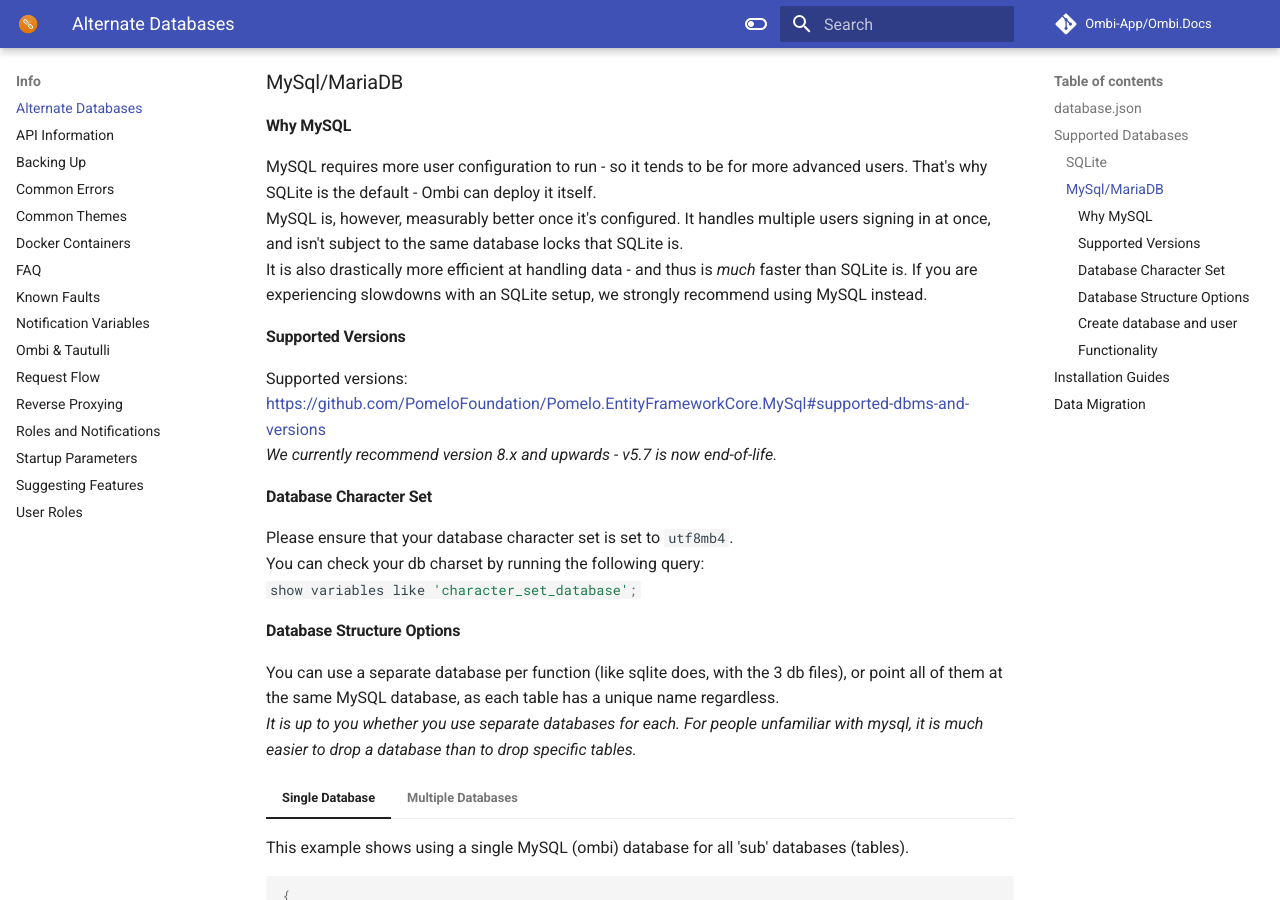
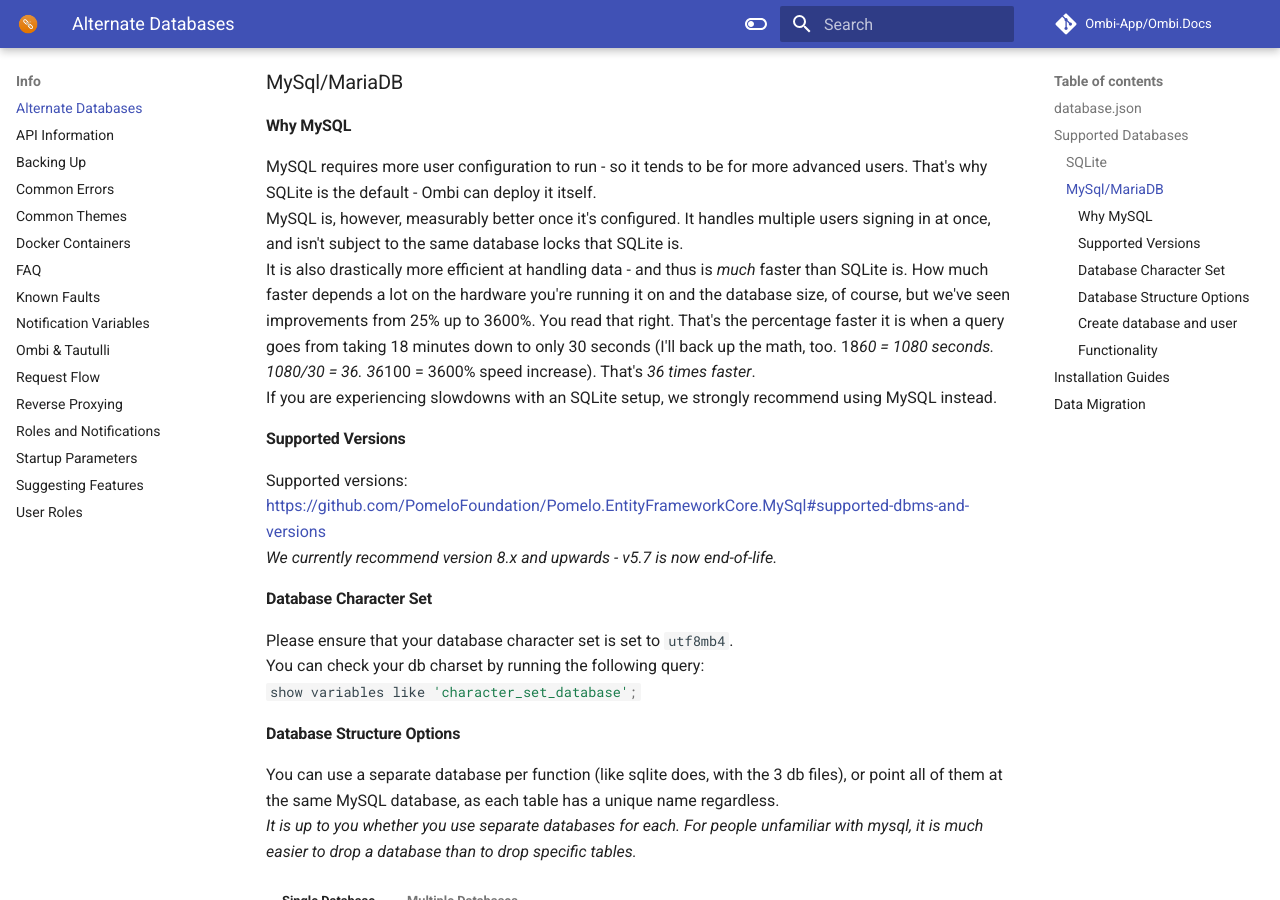
Before and after one commit to Ombi-app/Ombi.Docs, an MkDocs documentation site: the page built from docs/info/alternate-databases.md, in a window 1280 px wide and 900 px high, scrolled down 1284 px. Built offline with MkDocs 1.6.1 and Material for MkDocs 9.7.7, drawn with Linux system fonts in a browser that asks for light colours; comment, search, counter and statistics services are not loaded.

Commit message:
Added math to back it up.

```diff
--- a/docs/info/alternate-databases.md
+++ b/docs/info/alternate-databases.md
@@ -48,7 +48,8 @@
 
 MySQL requires more user configuration to run - so it tends to be for more advanced users. That's why SQLite is the default - Ombi can deploy it itself.
 MySQL is, however, measurably better once it's configured. It handles multiple users signing in at once, and isn't subject to the same database locks that SQLite is.
-It is also drastically more efficient at handling data - and thus is _much_ faster than SQLite is. If you are experiencing slowdowns with an SQLite setup, we strongly recommend using MySQL instead.
+It is also drastically more efficient at handling data - and thus is _much_ faster than SQLite is. How much faster depends a lot on the hardware you're running it on and the database size, of course, but we've seen improvements from 25% up to 3600%. You read that right. That's the percentage faster it is when a query goes from taking 18 minutes down to only 30 seconds (I'll back up the math, too. 18*60 = 1080 seconds. 1080/30 = 36. 36*100 = 3600% speed increase). That's _36 times faster_.
+If you are experiencing slowdowns with an SQLite setup, we strongly recommend using MySQL instead.
 
 #### Supported Versions
 
```
